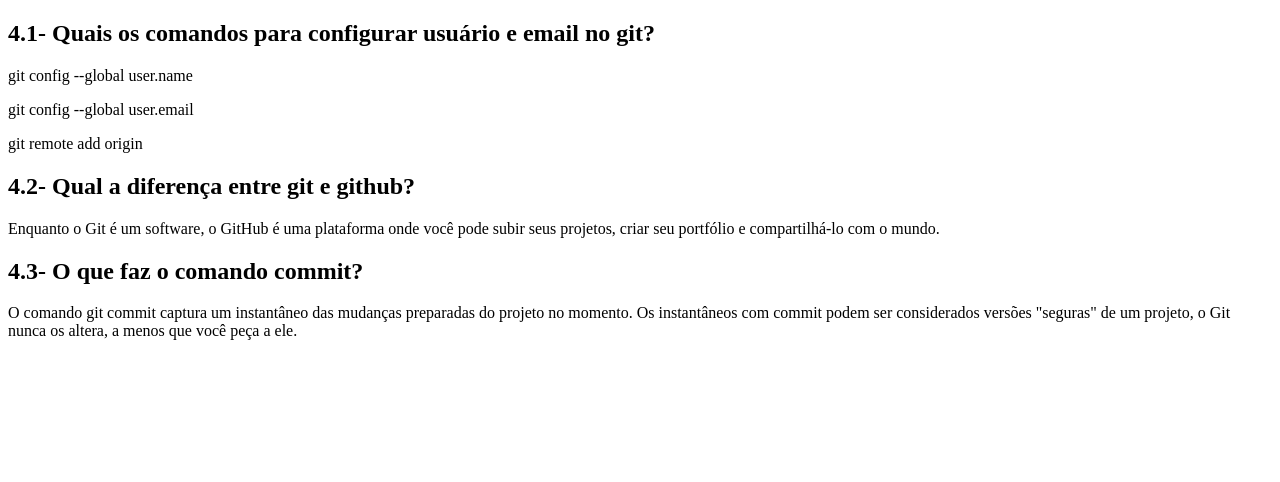
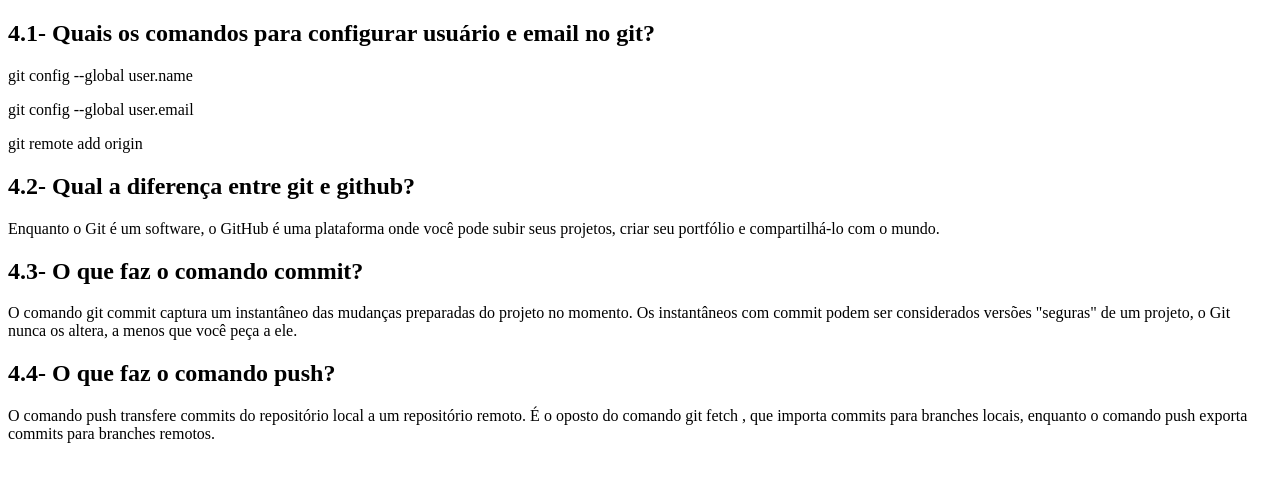
Before and after one commit to FernandoHenrique2408/senac, a plain HTML site: page index.html in a window 1280 px wide. Drawn offline with Linux system fonts and the light colour scheme.

Commit message:
quarta pergunta respondida

```diff
--- a/index.html
+++ b/index.html
@@ -23,5 +23,10 @@
 O comando git commit captura um instantâneo das mudanças preparadas do projeto no momento. Os instantâneos
  com commit podem ser considerados versões "seguras" de um projeto, o Git nunca os altera, a menos que você peça a ele.
 
+ <h2>4.4- O que faz o comando push?</h2>
+
+ O comando push transfere commits do repositório local a um repositório remoto.
+  É o oposto do comando git fetch , que importa commits para branches locais, enquanto o comando push exporta commits para branches remotos.
+
   </body>
 </html>
```
